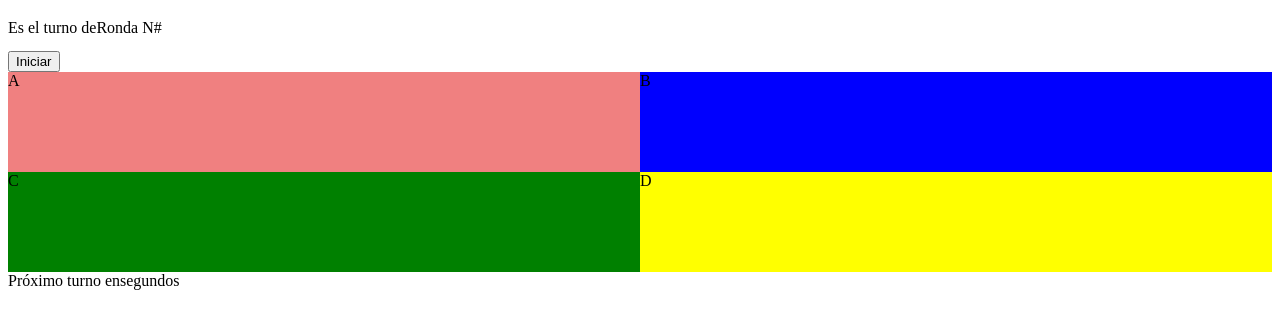
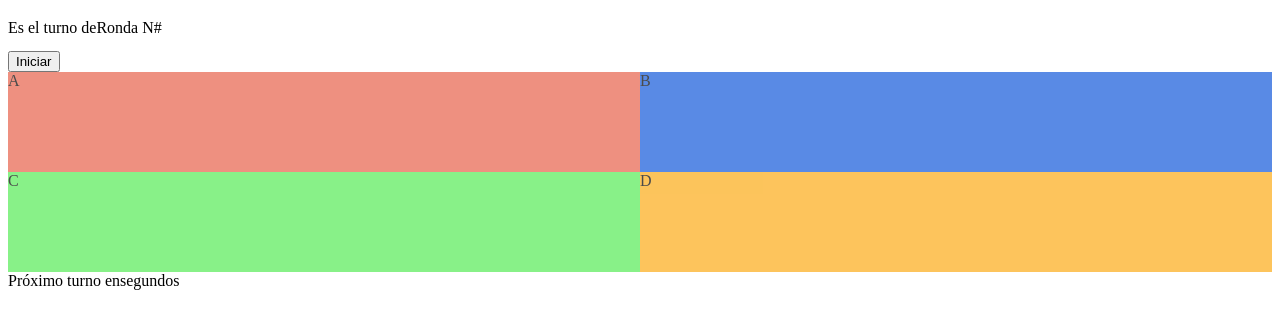
Before and after one commit to gruvix/Simon-Dice, a plain HTML site: page index.html in a window 1280 px wide. Shown: the part 61-390 px from the top of the page. Drawn offline with Linux system fonts and the light colour scheme.

Commit message:
improve colores cuadros

```diff
--- a/css/main.css
+++ b/css/main.css
@@ -5,16 +5,17 @@
     flex: 1;
     width: 100px;
     height: 100px;
+    opacity: 0.7;
 }
 #cuadro1{
-    background-color: lightcoral;
+    background-color: rgb(231, 98, 75);
 }
 #cuadro2{
-    background-color: blue;
+    background-color: rgb(19, 89, 219);
 }
 #cuadro3{
-    background-color: green;
+    background-color: rgb(86, 236, 86);
 }
 #cuadro4{
-    background-color: yellow;
+    background-color: rgb(252, 172, 23);
 }
```
